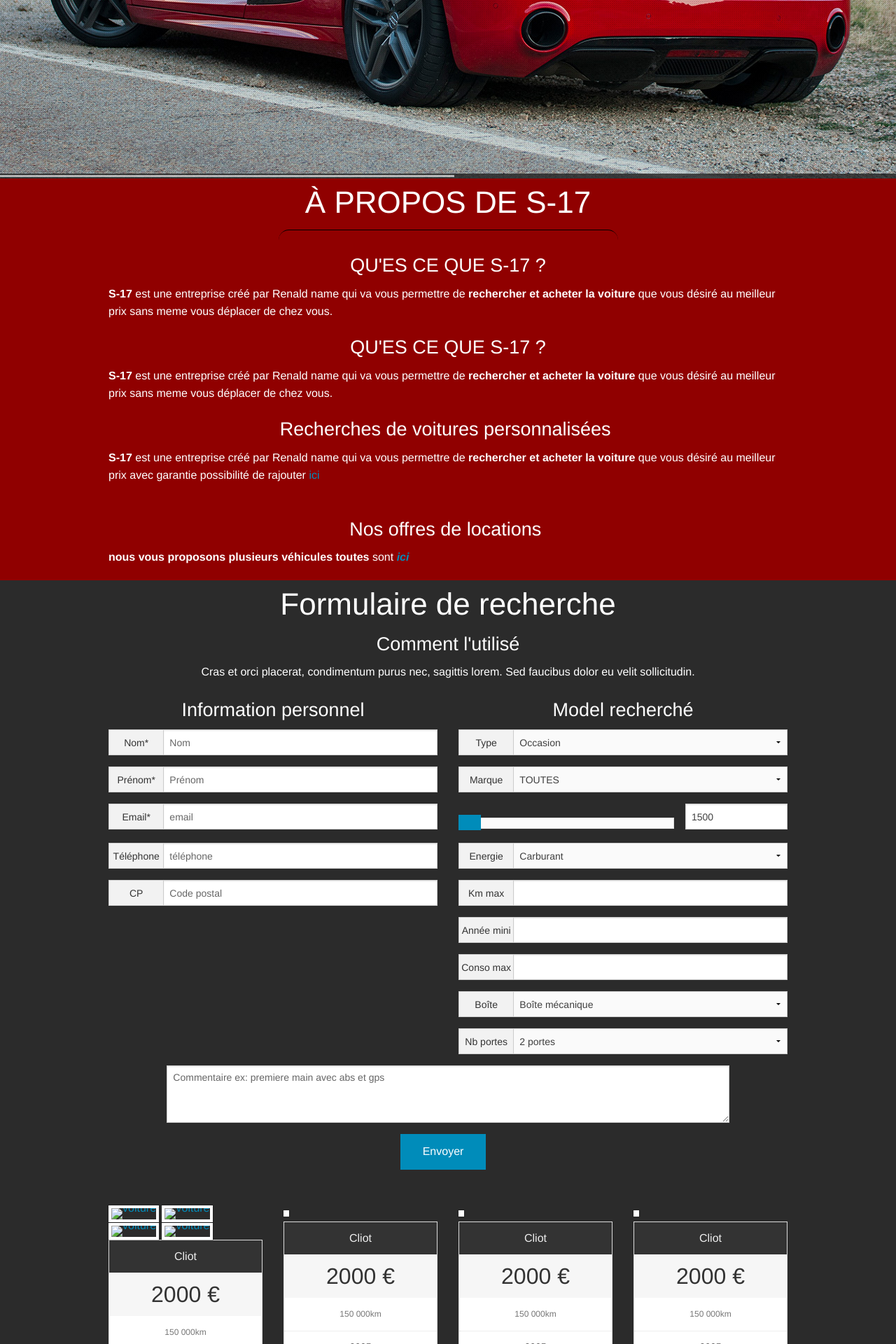
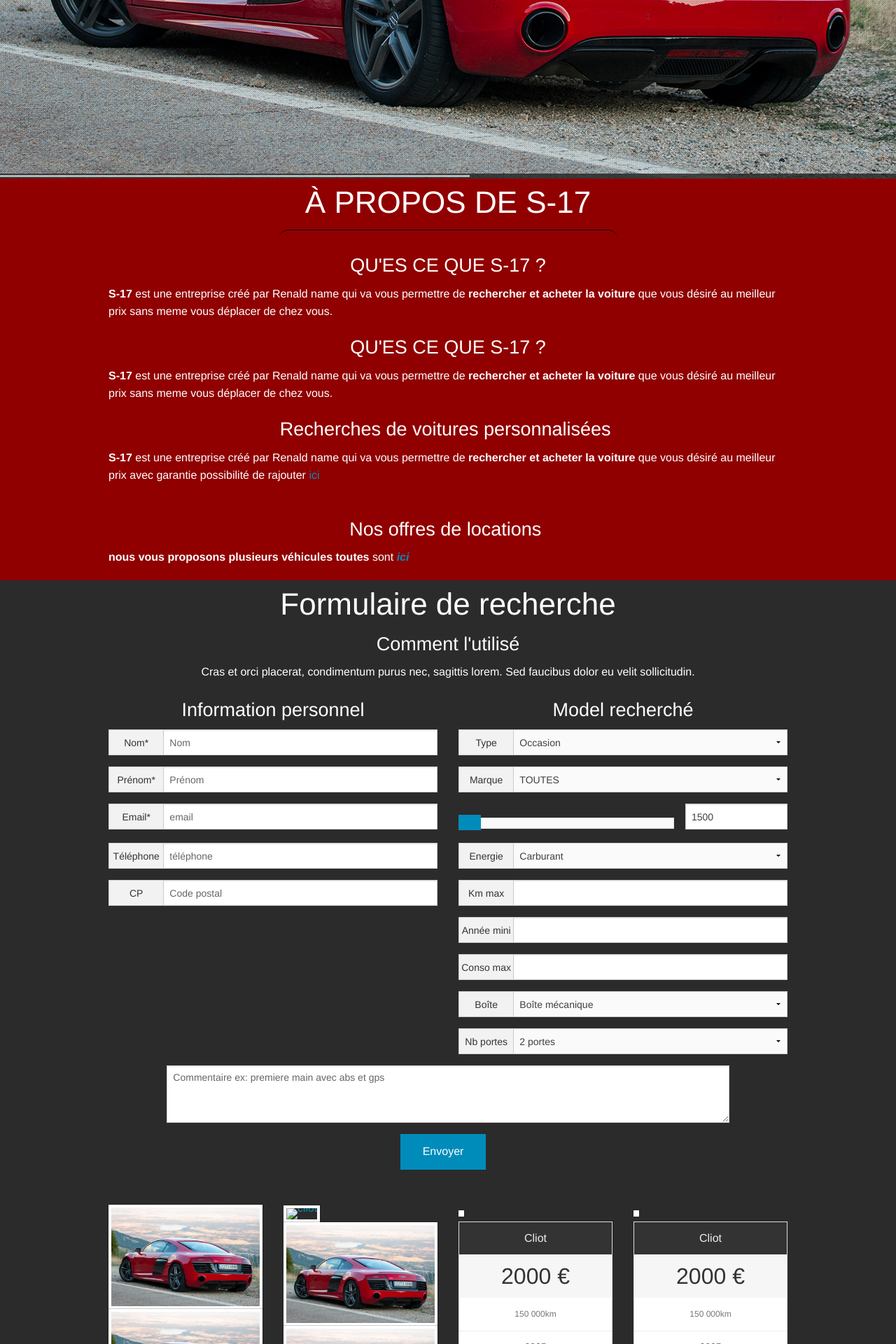
Before and after one commit to Thegeiger/S-17, a Jekyll site: the page built from index.html, in a window 1280 px wide. Shown: the part 600-2520 px from the top of the page at 70% size. Built offline with Jekyll 4.4.1, drawn with Linux system fonts in a browser that asks for light colours.

Commit message:
Updated 'index.html' via CloudCannon

```diff
--- a/index.html
+++ b/index.html
@@ -12,28 +12,28 @@
   bloc: '4'
   bloc1:
     bloc_voiture: voiture
-    bloc_image1_path: /images/slides/image1.jpg
-    bloc_image2_path: /images/slides/image1.jpg
-    bloc_image3_path: /images/slides/image1.jpg
-    bloc_image4_path: /images/slides/image1.jpg
+    image1_path: /images/slides/image1.jpg
+    image2_path: /images/slides/image1.jpg
+    image3_path: /images/slides/image1.jpg
+    image4_path: /images/slides/image1.jpg
   bloc2:
     bloc_voiture: cliot
-    bloc_image_path: /images/slides/image2.jpg
-    bloc_image2_path: /images/slides/image1.jpg
-    bloc_image3_path: /images/slides/image1.jpg
-    bloc_image4_path: /images/slides/image1.jpg
+    image_path: /images/slides/image2.jpg
+    image2_path: /images/slides/image1.jpg
+    image3_path: /images/slides/image1.jpg
+    image4_path: /images/slides/image1.jpg
   bloc3:
     bloc_voiture: cliot
-    bloc_image1_path: /images/slides/image1.jpg
-    bloc_image2_path: /images/slides/image1.jpg
-    bloc_image3_path: /images/slides/image1.jpg
-    bloc_image4_path: /images/slides/image1.jpg
+    image1_path: /images/slides/image1.jpg
+    image2_path: /images/slides/image1.jpg
+    image3_path: /images/slides/image1.jpg
+    image4_path: /images/slides/image1.jpg
   bloc4:
     bloc_voiture: cliot
-    bloc_image1_path: /images/slides/image1.jpg
-    bloc_image2_path: /images/slides/image1.jpg
-    bloc_image3_path: /images/slides/image1.jpg
-    bloc_image4_path: /images/slides/image1.jpg
+    image1_path: /images/slides/image1.jpg
+    image2_path: /images/slides/image1.jpg
+    image3_path: /images/slides/image1.jpg
+    image4_path: /images/slides/image1.jpg
 enchere:
   bloc: '2'
   bloc1_image_path: /images/slides/image1.jpg
@@ -467,17 +467,17 @@
             {% when '4' %}
             <div class="row thurmb">
               <div class="large-3 columns">
-                <a class="th" role="button" aria-label="Thumbnail" target="_blank" href="{{page.achatnormal.bloc1_image_path}}" alt="{{page.achatnormal.bloc1.bloc_voiture}}">
-                <img aria-hidden=true src="{{page.achatnormal.bloc1_image_path}}" alt="{{page.achatnormal.bloc1.bloc_voiture}}" />
+                <a class="th" role="button" aria-label="Thumbnail" target="_blank" href="{{page.achatnormal.bloc1.image1_path}}" alt="{{page.achatnormal.bloc1.bloc_voiture}}">
+                <img aria-hidden=true src="{{page.achatnormal.bloc1.image1_path}}" alt="{{page.achatnormal.bloc1.bloc_voiture}}" />
                 </a>
-                <a class="th" role="button" aria-label="Thumbnail" target="_blank" href="{{page.achatnormal.bloc1_image_path}}" alt="{{page.achatnormal.bloc1.bloc_voiture}}">
-                <img aria-hidden=true src="{{page.achatnormal.bloc1_image_path}}" alt="{{page.achatnormal.bloc1.bloc_voiture}}" />
+                <a class="th" role="button" aria-label="Thumbnail" target="_blank" href="{{page.achatnormal.bloc1.image2_path}}" alt="{{page.achatnormal.bloc1.bloc_voiture}}">
+                <img aria-hidden=true src="{{page.achatnormal.bloc1.image2_path}}" alt="{{page.achatnormal.bloc1.bloc_voiture}}" />
                 </a>
-                <a class="th" role="button" aria-label="Thumbnail" target="_blank" href="{{page.achatnormal.bloc1_image_path}}" alt="{{page.achatnormal.bloc1.bloc_voiture}}">
-                <img aria-hidden=true src="{{page.achatnormal.bloc1_image_path}}" alt="{{page.achatnormal.bloc1.bloc_voiture}}" />
+                <a class="th" role="button" aria-label="Thumbnail" target="_blank" href="{{page.achatnormal.bloc1.image3_path}}" alt="{{page.achatnormal.bloc1.bloc_voiture}}">
+                <img aria-hidden=true src="{{page.achatnormal.bloc1.image3_path}}" alt="{{page.achatnormal.bloc1.bloc_voiture}}" />
                 </a>
-                <a class="th" role="button" aria-label="Thumbnail" target="_blank" href="{{page.achatnormal.bloc1_image_path}}" alt="{{page.achatnormal.bloc1.bloc_voiture}}">
-                <img aria-hidden=true src="{{page.achatnormal.bloc1_image_path}}" alt="{{page.achatnormal.bloc1.bloc_voiture}}" />
+                <a class="th" role="button" aria-label="Thumbnail" target="_blank" href="{{page.achatnormal.bloc1.image3_path}}" alt="{{page.achatnormal.bloc1.bloc_voiture}}">
+                <img aria-hidden=true src="{{page.achatnormal.bloc1.image4_path}}" alt="{{page.achatnormal.bloc1.bloc_voiture}}" />
                 </a>
                 <ul class="pricing-table">
                   <li class="title editable">Cliot</li>
@@ -489,8 +489,17 @@
                 </ul>
               </div>
               <div class="large-3 columns">
-                <a class="th" role="button" aria-label="Thumbnail" target="_blank" href="{{page.achatnormal.bloc2_image_path}}" alt="{{page.achatnormal.bloc2_voiture}}">
-                <img aria-hidden=true src="{{page.achatnormal.bloc2_image_path}}" alt="{{page.achatnormal.bloc2_voiture}}" />
+                <a class="th" role="button" aria-label="Thumbnail" target="_blank" href="{{page.achatnormal.bloc2.image1_path}}" alt="{{page.achatnormal.bloc2.bloc_voiture}}">
+                <img aria-hidden=true src="{{page.achatnormal.bloc2.image1_path}}" alt="{{page.achatnormal.bloc2.bloc_voiture}}" />
+                </a>
+                <a class="th" role="button" aria-label="Thumbnail" target="_blank" href="{{page.achatnormal.bloc2.image2_path}}" alt="{{page.achatnormal.bloc2.bloc_voiture}}">
+                <img aria-hidden=true src="{{page.achatnormal.bloc2.image2_path}}" alt="{{page.achatnormal.bloc2.bloc_voiture}}" />
+                </a>
+                <a class="th" role="button" aria-label="Thumbnail" target="_blank" href="{{page.achatnormal.bloc2.image3_path}}" alt="{{page.achatnormal.bloc1.bloc_voiture}}">
+                <img aria-hidden=true src="{{page.achatnormal.bloc2.image3_path}}" alt="{{page.achatnormal.bloc2.bloc_voiture}}" />
+                </a>
+                <a class="th" role="button" aria-label="Thumbnail" target="_blank" href="{{page.achatnormal.bloc2.image3_path}}" alt="{{page.achatnormal.bloc2.bloc_voiture}}">
+                <img aria-hidden=true src="{{page.achatnormal.bloc2.image4_path}}" alt="{{page.achatnormal.bloc2.bloc_voiture}}" />
                 </a>
                 <ul class="pricing-table">
                   <li class="title editable">Cliot</li>
```
